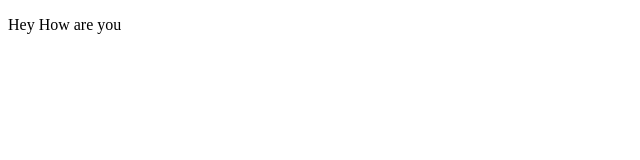
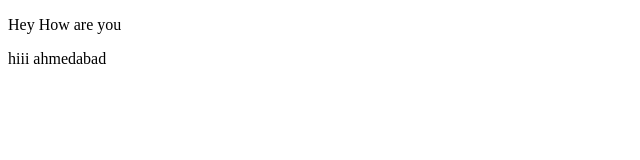
Before and after one commit to parmarraj7827/localrepo, a plain HTML site: page index.html in a window 1280 px wide. Shown: the full height of the page, 0-640 px from the left. Drawn offline with Linux system fonts and the light colour scheme.

Commit message:
add new feature1

```diff
--- a/index.html
+++ b/index.html
@@ -7,5 +7,6 @@
 </head>
 <body color="blue">
     <p>Hey How are you</p>
+    <p>hiii ahmedabad</p>
 </body>
 </html>
```
